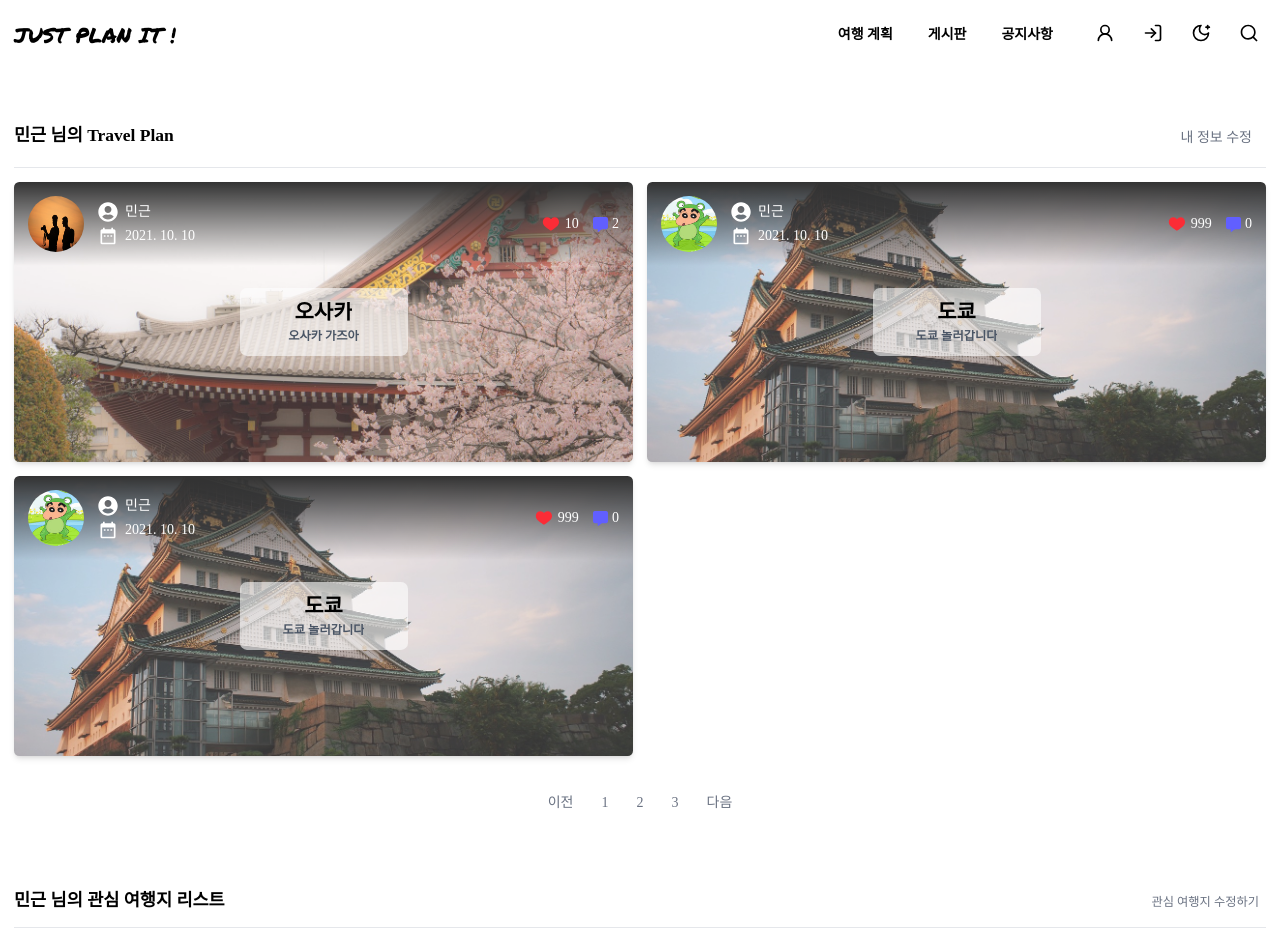
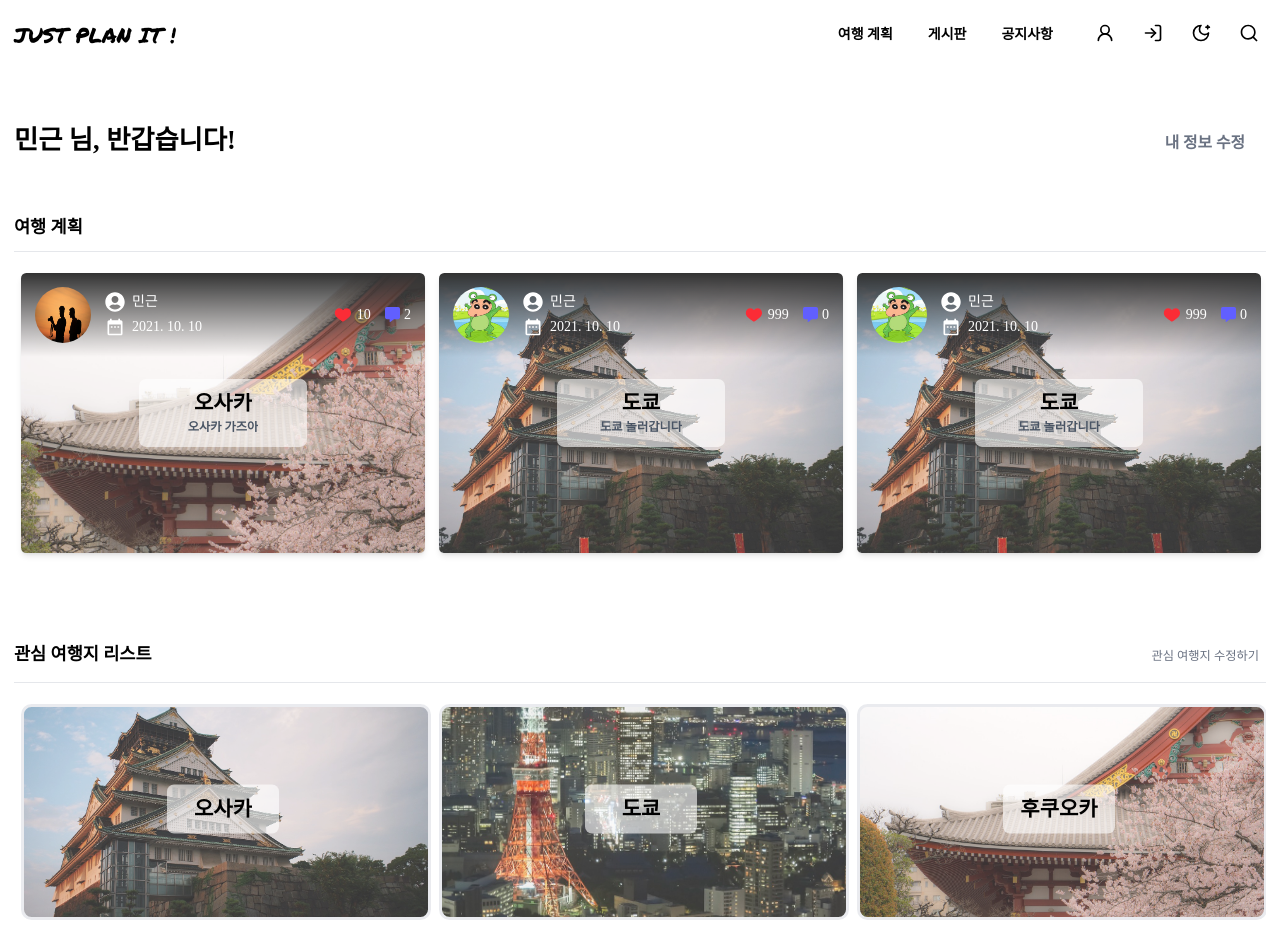
Before and after one commit to Yoonhwi/jandi_plan_frontend, a React (Vite) app: page /mypage in a window 1280 px wide. Shown: the top 949 px of the page. Built offline with nearby package versions, Linux system fonts and the light colour scheme; a web font is replaced by a local one; what @enzedonline/quill-blot-formatter2 would draw is missing.

Commit message:
feat: mypage 여행계획 slide 설정

```diff
--- a/src/pages/MyPage/MyPage.jsx
+++ b/src/pages/MyPage/MyPage.jsx
@@ -10,12 +10,11 @@ const MyPage = () => {
   return (
     <BaseLayout>
       <div className={styles.container}>
-        <div className={styles.myplan_box}>
-          <div className={styles.title_box}>
-            <p className={styles.title}>민근 님의 Travel Plan</p>
+        <div className={styles.main_title_box}>
+            <p className={styles.main_title}>민근 님, 반갑습니다!</p>
           <Modal>
             <ModalTrigger>
-                <Button variant="ghost" size="md">
+              <Button variant="ghost" size="lg">
                 내 정보 수정
               </Button>
             </ModalTrigger>
@@ -24,32 +23,23 @@ const MyPage = () => {
             </ModalContent>
           </Modal>
         </div>
-
-          <div className={styles.flex_column}>
-            <div className={styles.myplan_container}>
-              {dummy.map((item) => (
-                <DetailItem key={item.plan.id} item={item} />
-              ))}
+        <div className={styles.myplan_box}>
+          <div className={styles.title_box}>
+            <p className={styles.title}>여행 계획</p>
           </div>
-
-            <div className={styles.footer}>
-              <Button variant="ghost">이전</Button>
-              <Button variant="ghost">1</Button>
-              <Button variant="ghost">2</Button>
-              <Button variant="ghost">3</Button>
-              <Button variant="ghost">다음</Button>
-            </div>
-          </div>
+          <Slider items={dummy} size="md">
+            {(item) => <DetailItem key={item.plan.id} item={item} />}
+          </Slider>
         </div>
 
         <div className={styles.interest_container}>
           <div className={styles.title_box}>
-            <p className={styles.title}>민근 님의 관심 여행지 리스트</p>
+            <p className={styles.title}>관심 여행지 리스트</p>
             <Button variant="ghost" size="sm">
               관심 여행지 수정하기
             </Button>
           </div>
-          <Slider items={destinationItems}>
+          <Slider items={destinationItems} size="sm">
             {(item) => (
               <>
                 <div
@@ -72,7 +62,7 @@ const MyPage = () => {
           <div className={styles.title_box}>
             <p className={styles.title}>좋아요한 플랜</p>
           </div>
-          <Slider items={dummy}>
+          <Slider items={dummy} size="sm">
           {(item) => (
             <>
               <div
--- a/src/pages/MyPage/MyPage.module.css
+++ b/src/pages/MyPage/MyPage.module.css
@@ -5,6 +5,17 @@
   display: flex;
   flex-direction: column;
   gap: 4rem;
+}
+
+.main_title_box {
+  display: flex;
+  justify-content: space-between;
+  align-items: center;
+}
+
+.main_title {
+  font-size: var(--text-3xl);
+  font-weight: var(--font-weight-extrabold);
 }
 
 .myplan_box {
@@ -38,11 +49,6 @@
   display: grid;
   grid-template-columns: repeat(2, 1fr);
   gap: 1rem;
-}
-
-.footer {
-  padding-top: 1rem;
-  align-self: center;
 }
 
 .like_container,
```
Lines whose indentation alone changed are shown as unchanged.
